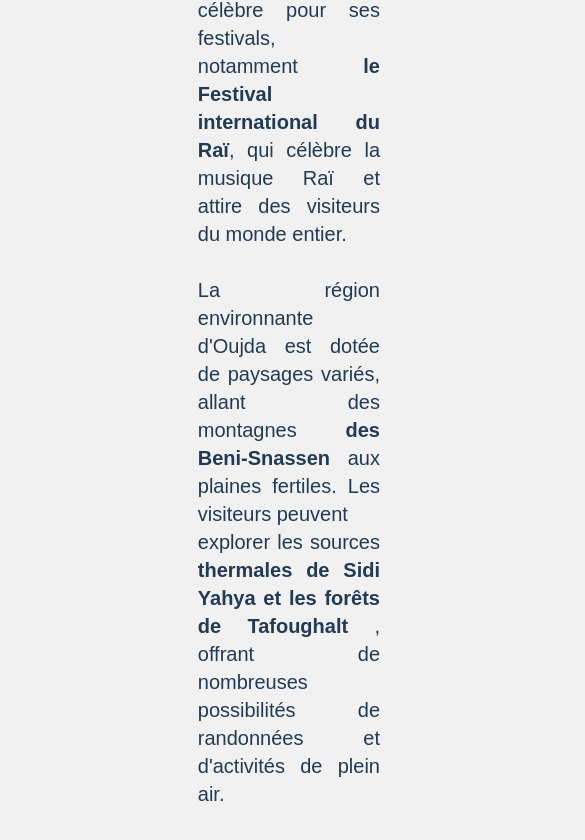
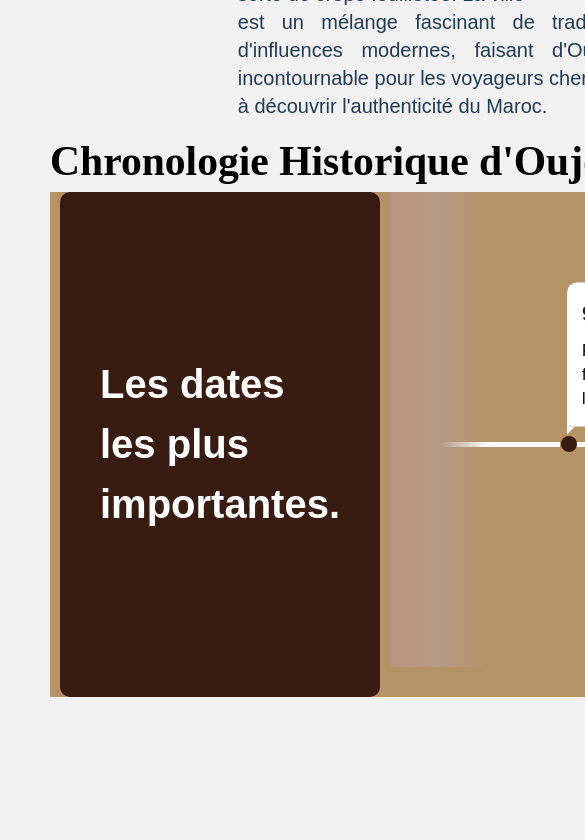
Before and after one commit to nicola3338q/site, a plain HTML site: page index.html in a window 390 px wide. Shown: the part 1580-2420 px from the top of the page, 585 px wide, since content can reach past the window. Drawn offline with nearby package versions, Linux system fonts and the light colour scheme.

Commit message:
index.html

```diff
--- a/index.html
+++ b/index.html
@@ -11,7 +11,8 @@
         window.console = window.console || function(t) {};
       </script>
       <style>
-          * {
+
+        * {
   margin: 0;
   margin-top: 0;
   margin-bottom: 0;
@@ -121,7 +122,7 @@ ul li a:hover {
   font-style: oblique;
   line-height: 1;
   font-weight: bold;
-  font-size: 120%;
+  font-size: 120px;
   font-family: 'mega_freshregular';
 }
 .hero {
@@ -435,21 +436,7 @@ font-weight: bold;
 margin-bottom: 8px;
 color: var(--midnight-green);
 }
-@media screen and (max-width: 800px) {
-.timeline {
-  display: block;
-}
-.timeline::before,
-.timeline::after {
-  width: 50px;
-}
-.timeline::before {
-  left: 0;
-}
-.timeline .info {
-  display: none;
-}
-}
+
 .page-footer {
 position: fixed;
 right: 0;
@@ -1171,24 +1158,21 @@ body {
 }
 
 /* Style pour les petits écrans (comme un mobile) */
-@media screen and (max-width: 768px) {
+@media screen and (max-width: 1110px) {
   body {
-      font-size: 14px;
-      margin: 10px;
+      width:890px;
   }
-}
-
-body {
-  font-size: 16px;
-  margin: 50px;
-}
-
-/* Style pour les petits écrans (comme un mobile) */
-@media screen and (max-width: 768px) {
-  body {
-      font-size: 14px;
-      margin: 10px;
-  }
+
+  #desc {
+     width: 700px;
+}
+#logo {
+  width:800px;
+}
+.timeline{
+  width:900px;
+}
+
 }
       </style>
 </head>
@@ -1223,7 +1207,7 @@ body {
         est un mélange fascinant de traditions marocaines et d'influences modernes, faisant d'Oujda une destination incontournable pour les voyageurs cherchant <br>
         à découvrir l'authenticité du Maroc.<br>
     </section>
-        <section class="section intro">
+        <section class="section-intro">
             <div class="container">
               <H1 class="chrono" id="chronologie-historique" >Chronologie Historique d'Oujda</H1>
             </div>
```
